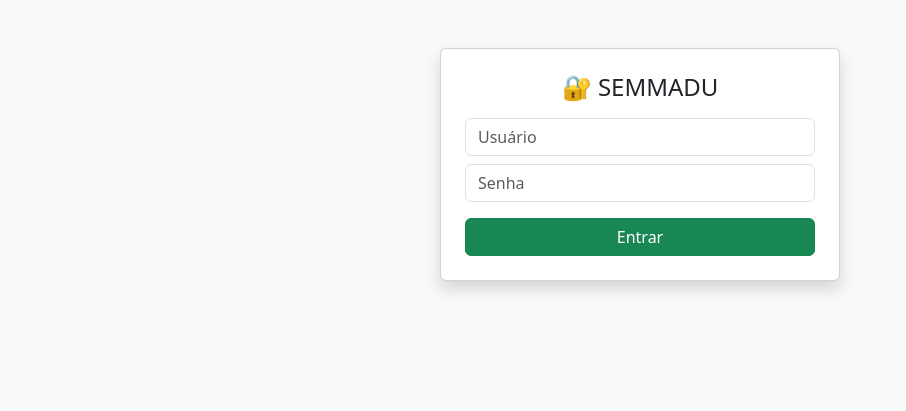
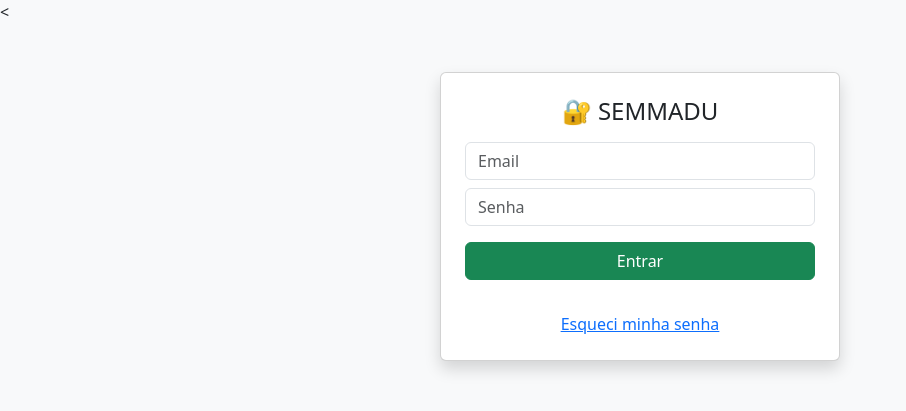
Before and after one commit to valtercleiovet-design/SEMMADUANIMAIS, a Flask app: page /login in a window 1280 px wide. Shown: the top 411 px of the page, without its empty margins (0-906 px from the left). Run offline with Flask 3, Linux system fonts and the light colour scheme.

Commit message:
atualização login e recuperação de senha

```diff
--- a/app.py
+++ b/app.py
@@ -1,3 +1,5 @@
+from flask_mail import Mail, Message
+from itsdangerous import URLSafeTimedSerializer
 from flask import Flask, render_template, request, redirect, url_for, session, jsonify
 from database import conectar, criar_tabelas
 import os
@@ -5,10 +7,24 @@ import os
 app = Flask(__name__)
 app.secret_key = 'segredo_super_seguro'
 
+# 📧 CONFIG EMAIL
+app.config['MAIL_SERVER'] = 'smtp.gmail.com'
+app.config['MAIL_PORT'] = 587
+app.config['MAIL_USE_TLS'] = True
+app.config['MAIL_USERNAME'] = 'semmadubemestaranimal@gmail.com'
+app.config['MAIL_PASSWORD'] = 'feqtqxnzlmurmzuo'
+app.config['MAIL_DEFAULT_SENDER'] = 'semmadubemestaranimal@gmail.com'
+
+mail = Mail(app)
+serializer = URLSafeTimedSerializer(app.secret_key)
+
+# 📁 UPLOAD
 UPLOAD_FOLDER = 'static/uploads'
 os.makedirs(UPLOAD_FOLDER, exist_ok=True)
 
+# 🗄️ BANCO
 criar_tabelas()
+
 
 # 🔓 HOME
 @app.route('/')
@@ -16,31 +32,87 @@ def index():
     return render_template('index.html')
 
 
-# 🔐 LOGIN
+# 🔐 LOGIN (CORRIGIDO)
 @app.route('/login', methods=['GET', 'POST'])
 def login():
     if request.method == 'POST':
-        usuario = request.form['usuario']
+        email = request.form['email']
         senha = request.form['senha']
 
         conn = conectar()
         cursor = conn.cursor()
 
-        cursor.execute(
-            "SELECT * FROM usuarios WHERE usuario=? AND senha=?",
-            (usuario, senha)
-        )
+        cursor.execute("SELECT * FROM usuarios WHERE email=?", (email,))
         user = cursor.fetchone()
+
         conn.close()
 
-        if user:
+        if user and user[3] == senha:
             session['logado'] = True
-            session['usuario'] = usuario
+            session['usuario'] = user[1]
             return redirect(url_for('painel'))
         else:
             return render_template('login.html', erro="Usuário ou senha inválidos")
 
     return render_template('login.html')
+
+
+# 🔁 ESQUECI SENHA (CORRIGIDO)
+@app.route('/esqueci_senha', methods=['GET', 'POST'])
+def esqueci_senha():
+    if request.method == 'POST':
+        email = request.form['email']
+
+        conn = conectar()
+        cursor = conn.cursor()
+
+        cursor.execute("SELECT * FROM usuarios WHERE email=?", (email,))
+        user = cursor.fetchone()
+
+        conn.close()
+
+        if user:
+            token = serializer.dumps(email, salt='reset-senha')
+            link = url_for('resetar_senha', token=token, _external=True)
+
+            msg = Message(
+                'Recuperação de Senha - SEMMADU',
+                recipients=[email]
+            )
+            msg.body = f'Clique no link para redefinir sua senha:\n{link}'
+
+            mail.send(msg)
+
+        return "Se o email existir, um link foi enviado."
+
+    return render_template('esqueci_senha.html')
+
+
+# 🔄 RESET SENHA (CORRIGIDO)
+@app.route('/resetar_senha/<token>', methods=['GET', 'POST'])
+def resetar_senha(token):
+    try:
+        email = serializer.loads(token, salt='reset-senha', max_age=3600)
+    except:
+        return "Link inválido ou expirado"
+
+    if request.method == 'POST':
+        nova_senha = request.form['senha']
+
+        conn = conectar()
+        cursor = conn.cursor()
+
+        cursor.execute(
+            "UPDATE usuarios SET senha=? WHERE email=?",
+            (nova_senha, email)
+        )
+
+        conn.commit()
+        conn.close()
+
+        return redirect(url_for('login'))
+
+    return render_template('resetar_senha.html')
 
 
 # 🚪 LOGOUT
@@ -75,7 +147,6 @@ def denunciar():
 
         denuncia_id = cursor.lastrowid
 
-        # histórico
         cursor.execute("""
             INSERT INTO historico (denuncia_id, status, observacao)
             VALUES (?, ?, ?)
@@ -89,7 +160,7 @@ def denunciar():
     return render_template('denunciar.html')
 
 
-# 🔒 PAINEL (CORRIGIDO E COMPLETO)
+# 🔒 PAINEL
 @app.route('/painel')
 def painel():
     if not session.get('logado'):
@@ -98,11 +169,9 @@ def painel():
     conn = conectar()
     cursor = conn.cursor()
 
-    # 📋 lista de denúncias
     cursor.execute("SELECT * FROM denuncias ORDER BY id DESC")
     dados = cursor.fetchall()
 
-    # 📊 contagens
     cursor.execute("SELECT COUNT(*) FROM denuncias")
     total = cursor.fetchone()[0]
 
@@ -127,7 +196,7 @@ def painel():
     )
 
 
-# 🔄 ATUALIZAR STATUS
+# 🔄 STATUS
 @app.route('/atualizar_status/<int:id>/<novo_status>')
 def atualizar_status(id, novo_status):
     if not session.get('logado'):
@@ -151,7 +220,7 @@ def atualizar_status(id, novo_status):
     return redirect('/painel')
 
 
-# 📍 MAPA GERAL
+# 📍 MAPA
 @app.route('/mapa')
 def mapa():
     if not session.get('logado'):
@@ -159,7 +228,6 @@ def mapa():
     return render_template('mapa.html')
 
 
-# 📍 MAPA INDIVIDUAL
 @app.route('/mapa/<int:id>')
 def mapa_unico(id):
     if not session.get('logado'):
@@ -176,7 +244,6 @@ def mapa_unico(id):
     return render_template('mapa_unico.html', dado=dado)
 
 
-# 📡 DADOS DO MAPA
 @app.route('/dados_mapa')
 def dados_mapa():
     conn = conectar()
@@ -187,17 +254,15 @@ def dados_mapa():
 
     conn.close()
 
-    lista = []
-    for d in dados:
-        lista.append({
+    return jsonify([
+        {
             "id": d[0],
             "tipo": d[1],
             "descricao": d[2],
             "localizacao": d[3],
             "status": d[4]
-        })
-
-    return jsonify(lista)
+        } for d in dados
+    ])
 
 
 # 📊 DASHBOARD
@@ -213,15 +278,12 @@ def dados_dashboard():
     conn = conectar()
     cursor = conn.cursor()
 
-    # por tipo
     cursor.execute("SELECT tipo, COUNT(*) FROM denuncias GROUP BY tipo")
     dados_tipo = cursor.fetchall()
 
-    # por status
     cursor.execute("SELECT status, COUNT(*) FROM denuncias GROUP BY status")
     dados_status = cursor.fetchall()
 
-    # total
     cursor.execute("SELECT COUNT(*) FROM denuncias")
     total = cursor.fetchone()[0]
 
--- a/requirements.txt
+++ b/requirements.txt
@@ -1,2 +1,5 @@
-flask
+Flask
 gunicorn
+flask-mail
+itsdangerous
+werkzeug
--- a/templates/login.html
+++ b/templates/login.html
@@ -1,4 +1,4 @@
-<!DOCTYPE html>
+<<!DOCTYPE html>
 <html>
 <head>
     <title>Login</title>
@@ -15,11 +15,21 @@
         <h4 class="text-center mb-3">🔐 SEMMADU</h4>
 
         <form method="POST">
-            <input name="usuario" class="form-control mb-2" placeholder="Usuário" required>
-            <input name="senha" type="password" class="form-control mb-3" placeholder="Senha" required>
+
+            <!-- EMAIL -->
+            <input type="email" name="email" class="form-control mb-2" placeholder="Email" required>
+
+            <!-- SENHA -->
+            <input type="password" name="senha" class="form-control mb-3" placeholder="Senha" required>
 
             <button class="btn btn-success w-100">Entrar</button>
+
         </form>
+
+        <!-- LINK ESQUECI SENHA -->
+        <div class="text-center mt-3">
+            <a href="/esqueci_senha">Esqueci minha senha</a>
+        </div>
 
         {% if erro %}
         <div class="alert alert-danger mt-3">{{ erro }}</div>
```
Also changed, not shown: database.py (+17 -10 lines), banco.db.
